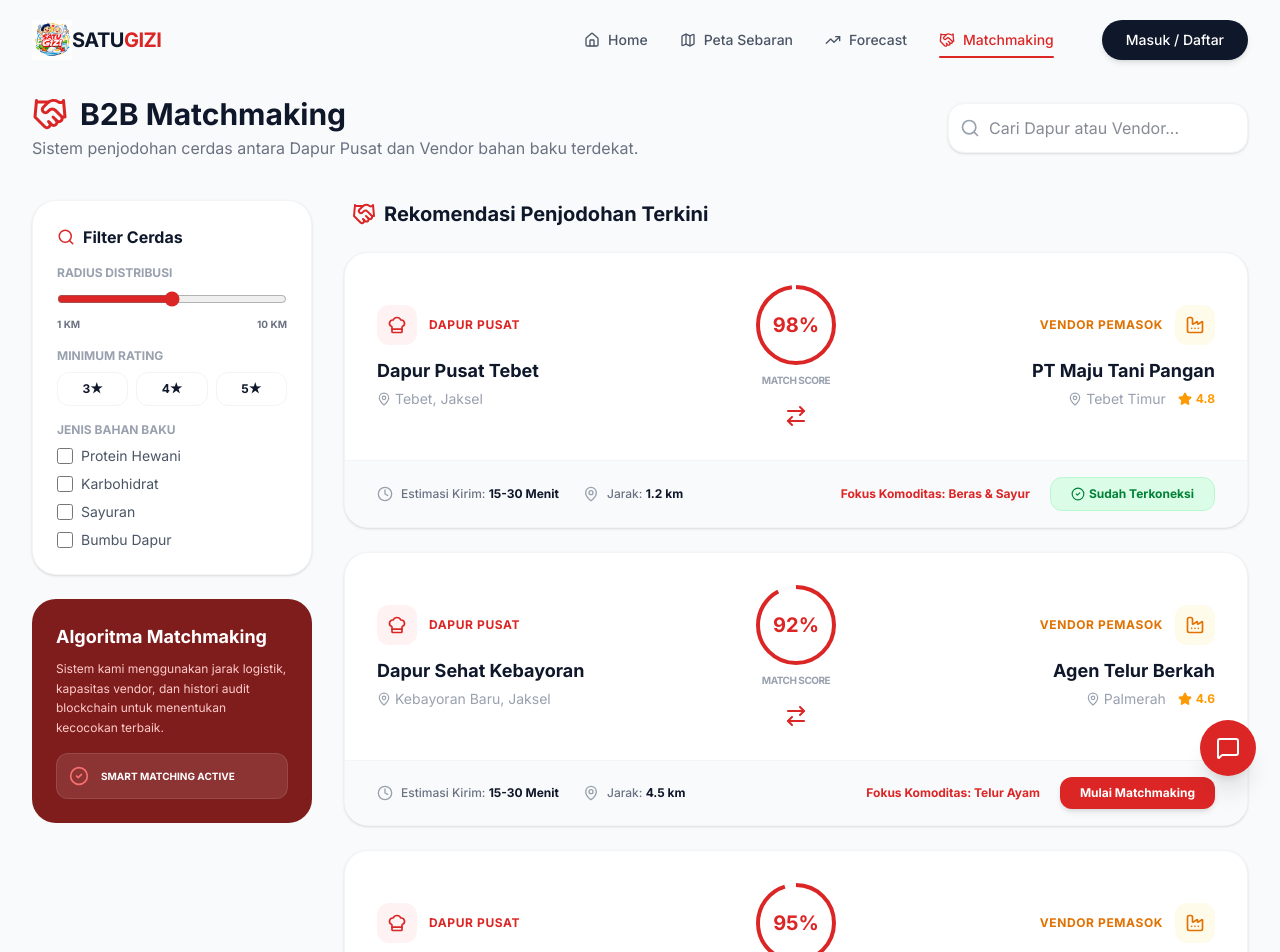
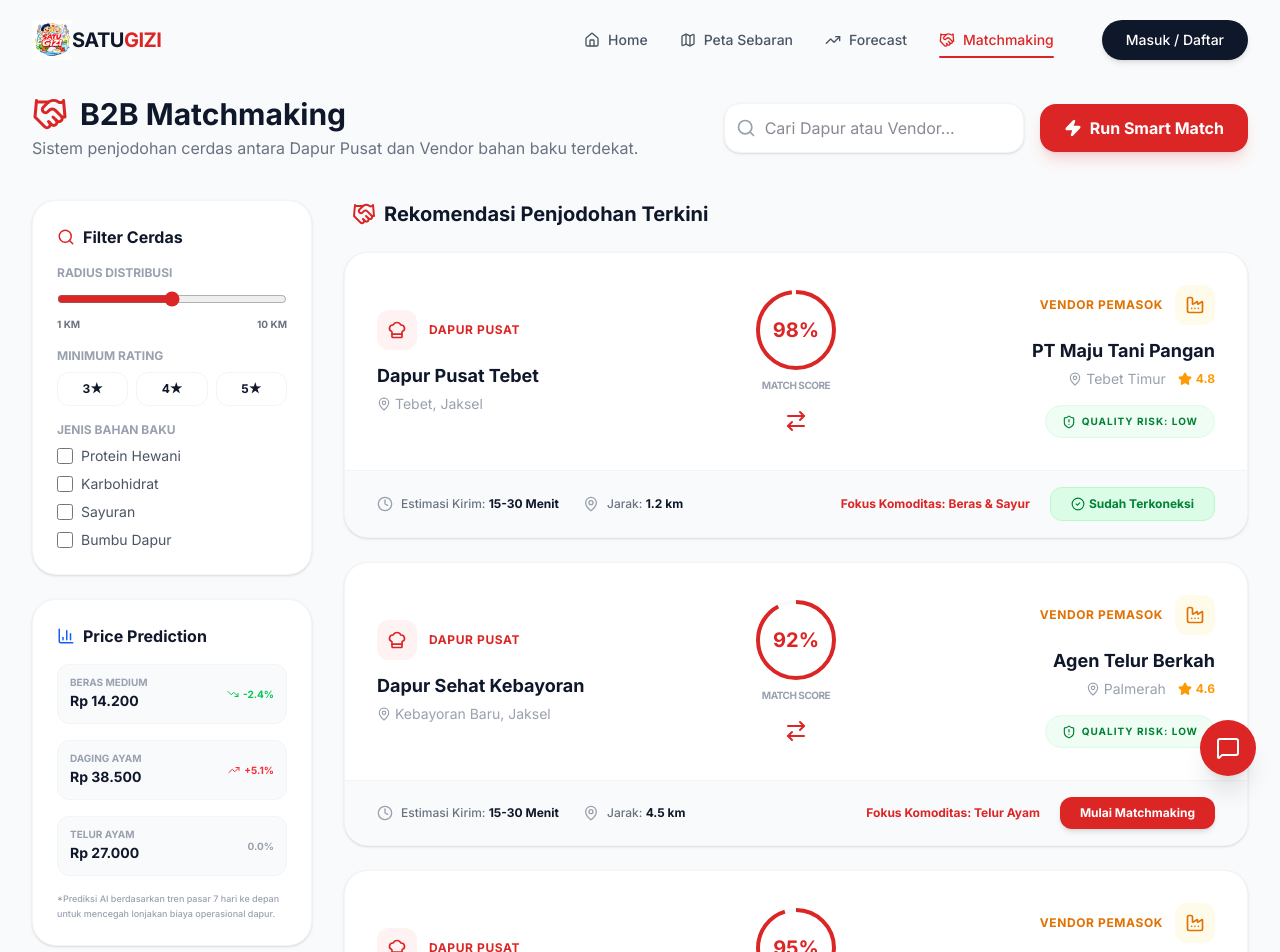
Before and after one commit to StevenLie14/SATU-GIZI, a React (Vite) app: page /matchmaking in a window 1280 px wide. Shown: the top 952 px of the page. Built offline with nearby package versions, Linux system fonts and the light colour scheme.

Commit message:
feat: add smart supplier matchmaking, price prediction, and quality risk predicition

```diff
--- a/src/pages/MatchmakingPage.tsx
+++ b/src/pages/MatchmakingPage.tsx
@@ -1,5 +1,10 @@
 import { motion } from 'framer-motion';
-import { Handshake, Search, ArrowRightLeft, Star, Clock, MapPin, CheckCircle2, Factory, ChefHat } from 'lucide-react';
+import {
+  Handshake, Search, ArrowRightLeft, Star, Clock, MapPin,
+  CheckCircle2, Factory, ChefHat, TrendingUp, TrendingDown,
+  AlertCircle, Zap, ShieldAlert, BarChart3, X
+} from 'lucide-react';
+import { useState } from 'react';
 
 const MATCHES = [
   {
@@ -32,6 +37,19 @@ const MATCHES = [
 ];
 
 export default function MatchmakingPage() {
+  const [isMatching, setIsMatching] = useState(false);
+  const [isMatchFound, setIsMatchFound] = useState(false);
+  const [showRiskModal, setShowRiskModal] = useState(false);
+
+  const handleStartMatchmaking = () => {
+    setIsMatching(true);
+    setIsMatchFound(false);
+    setTimeout(() => {
+      setIsMatching(false);
+      setIsMatchFound(true);
+    }, 2500);
+  };
+
   return (
     <div className="min-h-screen bg-gray-50 pt-24 pb-12">
       <div className="max-w-7xl mx-auto px-4 sm:px-6 lg:px-8">
@@ -45,13 +63,22 @@ export default function MatchmakingPage() {
             <p className="text-gray-500 mt-1">Sistem penjodohan cerdas antara Dapur Pusat dan Vendor bahan baku terdekat.</p>
           </div>
 
+          <div className="flex gap-4 items-center">
             <div className="relative min-w-[300px]">
               <Search className="absolute left-3 top-1/2 -translate-y-1/2 text-gray-400 w-5 h-5" />
               <input
+                id="search-matchmaking"
                 type="text"
                 placeholder="Cari Dapur atau Vendor..."
                 className="w-full pl-10 pr-4 py-3 bg-white border border-gray-100 rounded-2xl shadow-sm focus:ring-2 focus:ring-brand-500 outline-none transition-all"
               />
+            </div>
+            <button
+              onClick={handleStartMatchmaking}
+              className="px-6 py-3 bg-brand-600 text-white font-bold rounded-2xl hover:bg-brand-700 transition-all flex items-center gap-2 shadow-lg shadow-brand-500/20 whitespace-nowrap"
+            >
+              <Zap size={18} className="fill-current" /> Run Smart Match
+            </button>
           </div>
         </div>
 
@@ -65,8 +92,8 @@ export default function MatchmakingPage() {
 
               <div className="space-y-4">
                 <div>
-                  <label className="text-xs font-bold text-gray-400 uppercase mb-2 block">Radius Distribusi</label>
-                  <input type="range" className="w-full accent-brand-600" />
+                  <label htmlFor="radius-distribusi" className="text-xs font-bold text-gray-400 uppercase mb-2 block">Radius Distribusi</label>
+                  <input id="radius-distribusi" type="range" className="w-full accent-brand-600" />
                   <div className="flex justify-between text-[10px] text-gray-500 font-bold mt-1">
                     <span>1 KM</span>
                     <span>10 KM</span>
@@ -98,7 +125,37 @@ export default function MatchmakingPage() {
               </div>
             </div>
 
-            <div className="bg-brand-900 p-6 rounded-3xl text-white">
+            <div className="bg-white p-6 rounded-3xl border border-gray-100 shadow-sm overflow-hidden relative">
+              <h4 className="font-bold text-dark-900 mb-4 flex items-center gap-2">
+                <BarChart3 size={18} className="text-blue-600" /> Price Prediction
+              </h4>
+              <div className="space-y-4">
+                {[
+                  { label: 'Beras Medium', price: 'Rp 14.200', trend: 'down', val: '-2.4%' },
+                  { label: 'Daging Ayam', price: 'Rp 38.500', trend: 'up', val: '+5.1%' },
+                  { label: 'Telur Ayam', price: 'Rp 27.000', trend: 'stable', val: '0.0%' },
+                ].map((p) => (
+                  <div key={p.label} className="flex items-center justify-between p-3 bg-gray-50 rounded-xl border border-gray-100">
+                    <div>
+                      <p className="text-[10px] font-black text-gray-400 uppercase leading-none mb-1">{p.label}</p>
+                      <p className="text-sm font-bold text-dark-900">{p.price}</p>
+                    </div>
+                    <div className={`flex items-center gap-1 text-[10px] font-black ${
+                      p.trend === 'up' ? 'text-red-500' : p.trend === 'down' ? 'text-green-500' : 'text-gray-400'
+                    }`}>
+                      {p.trend === 'up' ? <TrendingUp size={12} /> : p.trend === 'down' ? <TrendingDown size={12} /> : null}
+                      {p.val}
+                    </div>
+                  </div>
+                ))}
+              </div>
+              <p className="text-[9px] text-gray-400 mt-4 leading-relaxed font-medium">
+                *Prediksi AI berdasarkan tren pasar 7 hari ke depan untuk mencegah lonjakan biaya operasional dapur.
+              </p>
+            </div>
+
+            <div className="bg-brand-900 p-6 rounded-3xl text-white relative overflow-hidden">
+              <div className="relative z-10">
                 <h4 className="font-bold text-lg mb-2">Algoritma Matchmaking</h4>
                 <p className="text-xs text-brand-200 leading-relaxed mb-4">
                   Sistem kami menggunakan jarak logistik, kapasitas vendor, dan histori audit blockchain untuk menentukan kecocokan terbaik.
@@ -108,15 +165,37 @@ export default function MatchmakingPage() {
                   <span className="text-[10px] font-bold">SMART MATCHING ACTIVE</span>
                 </div>
               </div>
+              <div className="absolute bottom-0 right-0 w-24 h-24 bg-brand-500 rounded-full blur-3xl opacity-20 -mr-12 -mb-12" />
+            </div>
           </div>
 
           <div className="lg:col-span-3 space-y-6">
-            <h2 className="text-xl font-bold text-dark-900 flex items-center gap-2 px-2">
+            <h2 className="text-xl font-bold text-dark-900 flex items-center justify-between gap-2 px-2">
+              <div className="flex items-center gap-2">
                 <Handshake className="text-brand-600" size={24} />
                 Rekomendasi Penjodohan Terkini
+              </div>
+              {isMatchFound && (
+                <span className="text-[10px] bg-green-100 text-green-700 px-3 py-1 rounded-full font-black uppercase tracking-widest animate-pulse border border-green-200">
+                  3 AI Optimasi Ditemukan
+                </span>
+              )}
             </h2>
 
-            {MATCHES.map((match, i) => (
+            {isMatching ? (
+              <div className="py-20 flex flex-col items-center justify-center bg-white rounded-[40px] border border-gray-100 shadow-sm">
+                <div className="relative w-24 h-24 mb-6">
+                  <div className="absolute inset-0 border-4 border-brand-100 rounded-full animate-ping" />
+                  <div className="absolute inset-0 border-4 border-brand-600 rounded-full border-t-transparent animate-spin" />
+                  <div className="absolute inset-0 flex items-center justify-center">
+                    <Zap className="w-10 h-10 text-brand-600 fill-current" />
+                  </div>
+                </div>
+                <h3 className="text-xl font-bold text-dark-900 mb-2">Running Smart Matchmaking Algorithm...</h3>
+                <p className="text-gray-500 max-w-sm text-center">Menganalisis 1,200+ Vendor vs Kapasitas Dapur & Logistik Jarak Dekat.</p>
+              </div>
+            ) : (
+              MATCHES.map((match, i) => (
               <motion.div
                 key={match.id}
                 initial={{ opacity: 0, x: 20 }}
@@ -175,6 +254,15 @@ export default function MatchmakingPage() {
                         <Star size={14} fill="currentColor" /> {match.vendor.rating}
                       </span>
                     </div>
+
+                    <div className="flex justify-center md:justify-end mt-4">
+                      <button
+                         onClick={() => setShowRiskModal(true)}
+                         className="flex items-center gap-1.5 px-3 py-1 sm:px-4 sm:py-2 bg-green-50 text-green-700 rounded-full text-[10px] font-black border border-green-100 hover:bg-green-100 transition-all uppercase tracking-widest"
+                      >
+                         <ShieldAlert size={14} /> Quality Risk: Low
+                      </button>
+                    </div>
                   </div>
                 </div>
 
@@ -206,14 +294,57 @@ export default function MatchmakingPage() {
                   </div>
                 </div>
               </motion.div>
-            ))}
-
+            ))
+            )}
             <button className="w-full py-5 rounded-3xl border-2 border-dashed border-gray-200 text-gray-400 font-bold hover:border-brand-300 hover:text-brand-600 transition-all">
               + Cari Match Baru Secara Manual
             </button>
           </div>
         </div>
 
+        {showRiskModal && (
+          <div className="fixed inset-0 z-[100] flex items-center justify-center p-4 bg-dark-900/60 backdrop-blur-sm">
+             <motion.div
+               initial={{ opacity: 0, scale: 0.9 }} animate={{ opacity: 1, scale: 1 }}
+               className="bg-white rounded-[40px] shadow-2xl overflow-hidden max-w-lg w-full relative border-8 border-gray-50 p-10 text-center"
+             >
+                <div className="w-20 h-20 bg-green-100 text-green-600 rounded-full flex items-center justify-center mx-auto mb-6">
+                   <ShieldAlert size={40} />
+                </div>
+                <h3 className="text-2xl font-black text-dark-900 mb-2">Quality Risk Analysis</h3>
+                <p className="text-gray-500 mb-8 font-medium">AI mendeteksi tingkat risiko kualitas bahan baku berdasarkan audit history 6 bulan terakhir.</p>
+
+                <div className="grid grid-cols-2 gap-4 mb-8">
+                   <div className="p-4 bg-gray-50 rounded-2xl border border-gray-100">
+                      <p className="text-[10px] font-bold text-gray-400 uppercase mb-1">Potensi Masalah</p>
+                      <p className="text-sm font-black text-dark-900">NIHIL (0%)</p>
+                   </div>
+                   <div className="p-4 bg-gray-50 rounded-2xl border border-gray-100">
+                      <p className="text-[10px] font-bold text-gray-400 uppercase mb-1">Keandalan Vendor</p>
+                      <p className="text-sm font-black text-green-600">SANGAT TINGGI</p>
+                   </div>
+                </div>
+
+                <div className="bg-green-50 p-4 rounded-xl border border-green-100 flex items-start gap-3 text-left mb-8 transition-all">
+                   <AlertCircle className="text-green-600 shrink-0 mt-0.5" />
+                   <div className="text-xs text-green-800 font-medium leading-relaxed">
+                      <strong>AI Recommendation:</strong> Vendor ini memiliki skor kepatuhan 98% dan tidak pernah mengalami recall produk. Sangat direkomendasikan untuk kontrak jangka panjang.
+                   </div>
+                </div>
+
+                <button
+                  onClick={() => setShowRiskModal(false)}
+                  className="w-full py-4 bg-dark-900 text-white font-bold rounded-2xl hover:bg-black transition-all shadow-xl"
+                >
+                  Tutup Analisis
+                </button>
+
+                <button onClick={() => setShowRiskModal(false)} className="absolute top-6 right-6 text-gray-400 hover:text-dark-900"><X /></button>
+             </motion.div>
+          </div>
+        )}
+
+
       </div>
     </div>
   );
```
Lines whose indentation alone changed are shown as unchanged.
